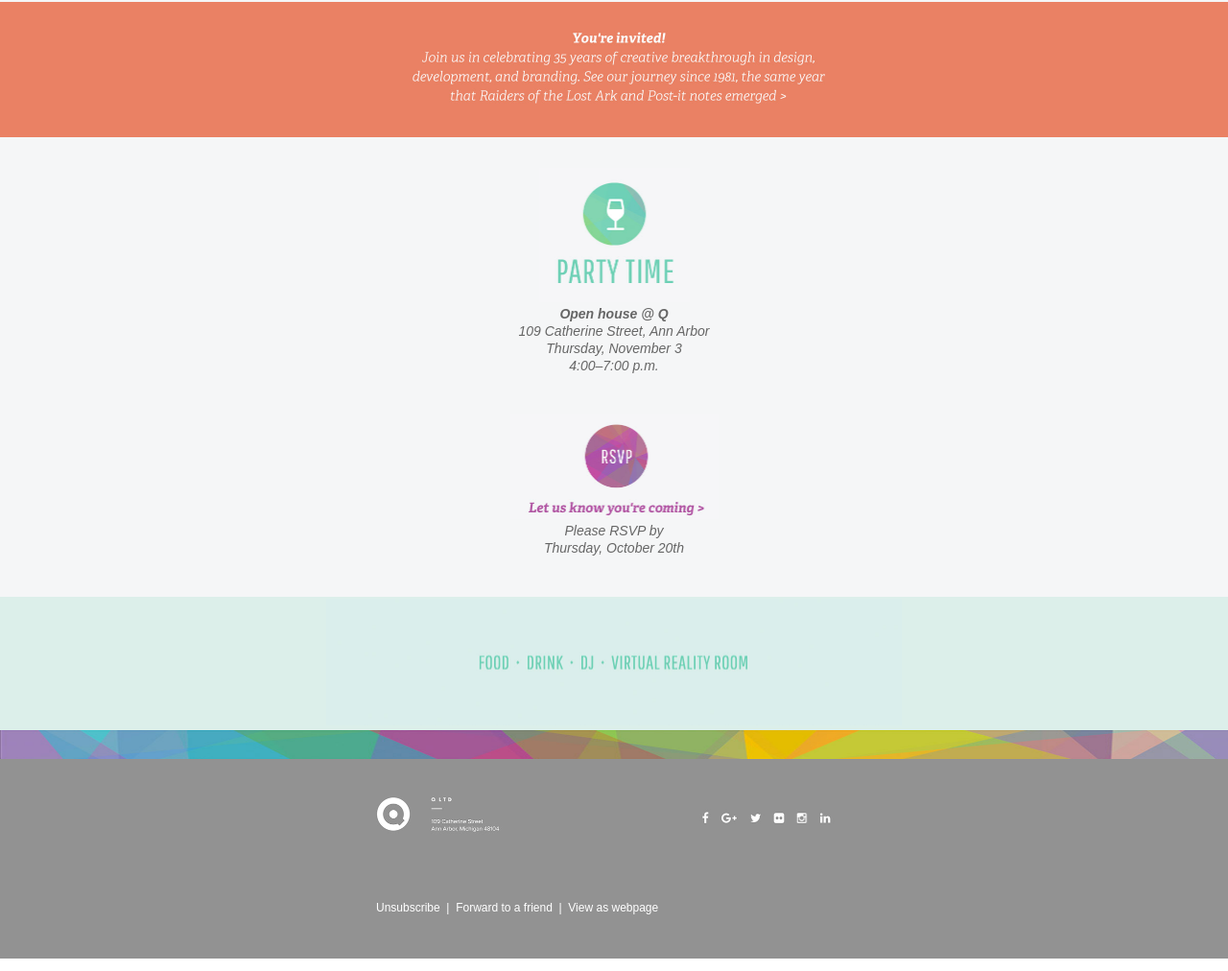
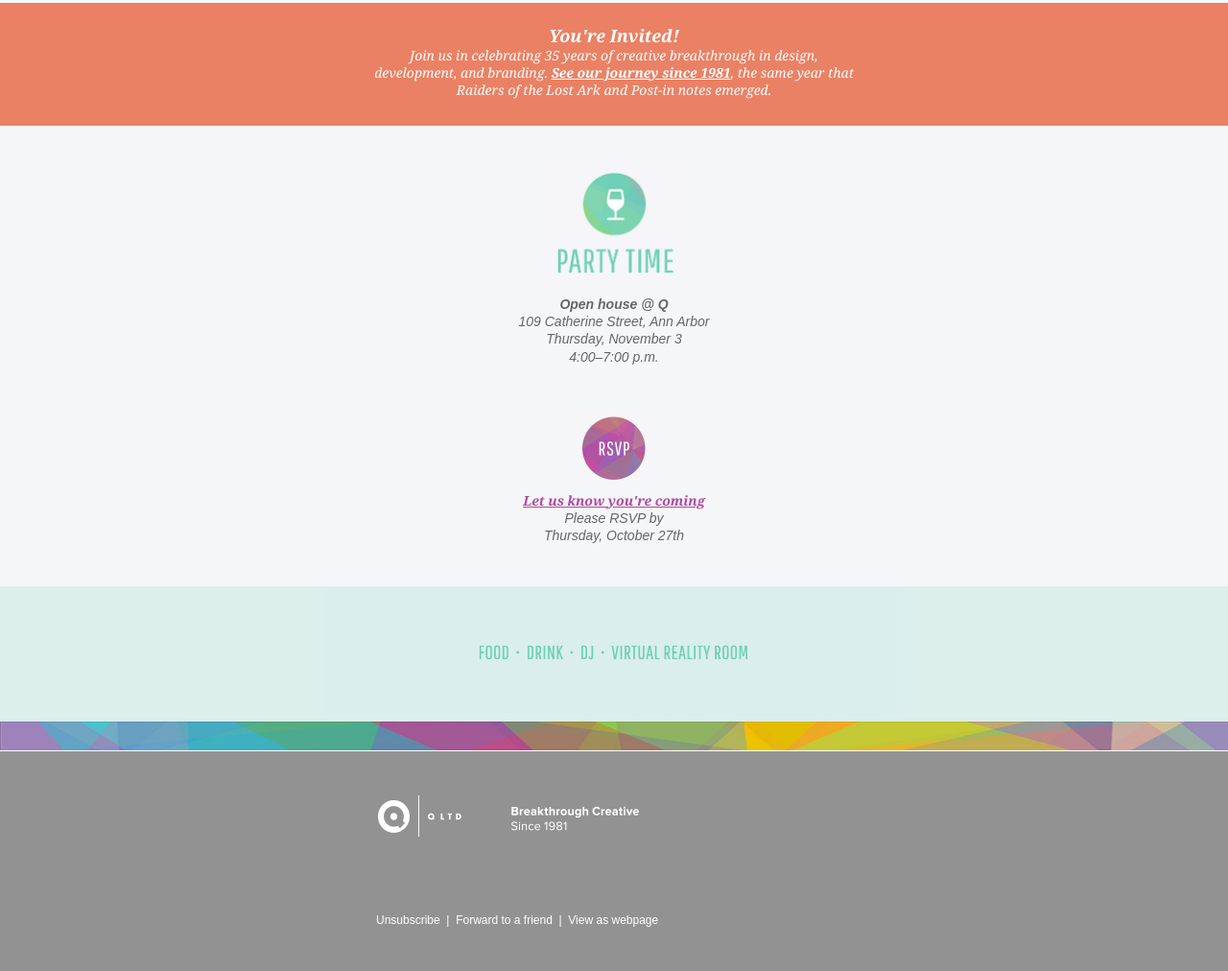
Before and after one commit to qltd/Q35-Email, a plain HTML site: page index.html in a window 1280 px wide. Shown: the part 261-1273 px from the top of the page at 96% size. Drawn offline with Linux system fonts and the light colour scheme; a web font is replaced by a local one.

Commit message:
Tweaked styles, updated images

```diff
--- a/index.html
+++ b/index.html
@@ -10,7 +10,6 @@
         GLOBAL
         ------------------------------------- */
         * {
-        font-family: Avenir, Arial, sans-serif;
         margin: 0;
         padding: 0;
         }
@@ -30,8 +29,7 @@
         ------------------------------------- */
         h1,
         h2,
-        h3,
-        h1 a, h1 span {
+        h3 {
         color: #00274c;
         font-family: Avenir, Arial, sans-serif;
         font-weight: 800;
@@ -42,7 +40,7 @@
         }
         h2 {
         font-size: 18px;
-        margin: 0 0 10px;
+        margin: 20px 0 0;
         }
         h3 {
         font-size: 18px;
@@ -51,8 +49,9 @@
         }
         a {
         text-decoration: underline;
-        color: #407cca;
+        color: #ad4aa2;
         font-weight: 800;
+        font-family: Georgia, serif;
         }
         p,
         ul,
@@ -74,6 +73,12 @@
         margin-bottom: 10px;
         }
 
+        .img {
+            max-width: 600px;
+            width: 100%;
+            height: auto;
+        }
+
         /* -------------------------------------
         HEADER
         ------------------------------------- */
@@ -81,6 +86,11 @@
         clear: both !important;
         width: 100%;
         text-align: center;
+        }
+        table.header-wrap p, table.header-wrap a, table.header-wrap h2, table.header-wrap h2 * {
+        color: #ffffff;
+        font-family: Georgia, serif;
+        font-style: italic;
         }
         /* -------------------------------------
         CONTENT
@@ -91,7 +101,8 @@
         }
 
         table.body-wrap a {
-        color: #666;
+        color: #ad4aa2;
+        margin-bottom: 5px;
         }
 
         table.body-wrap em strong {
@@ -153,14 +164,19 @@
         <table class="header-wrap" bgcolor="#f5f6f7">
             <tr>
                 <td>
-                    <img src="logo.jpg" alt="Qltd" class="img" width="600" />
+                    <img src="logo.jpg" alt="Qltd" class="img" />
                 </td>
             </tr>
         </table>
         <table class="header-wrap" bgcolor="#ea8164">
             <tr>
                 <td>
-                    <img src="youre-invited.jpg" width="600" class="img" />
+                    <div class="content">
+                        <h2><singleline label="Invite Header">You're Invited!</singleline></h2>
+                        <p><multiline label="Invite Info">
+                            Join us in celebrating 35 years of creative breakthrough in design, development, and branding. <a href="http://q35.qltd.com">See our journey since 1981</a>, the same year that Raiders of the Lost Ark and Post-in notes emerged.</multiline>
+                        </p><br />
+                    </div>
                 </td>
             </tr>
         </table>
@@ -173,7 +189,7 @@
                         <table>
                             <tr>
                                 <td>
-                                    <img src="glass-icon.jpg" class="img" width="157" />
+                                    <img src="glass-icon.jpg" width="157" />
 
                                     <p>
                                         <multiline label="Location"><strong>Open house @ Q</strong><br />
@@ -190,11 +206,12 @@
                         <table>
                             <tr>
                                 <td>
-                                    <img src="rsvp-icon.jpg" class="img" width="217" />
-
+                                    <img src="rsvp-icon-only.jpg"  width="84" /><br />
                                     <p>
-                                        <multiline label="Location">Please RSVP by</strong><br />
-                                        Thursday, October 20th
+                                        <multiline label="RSVP">
+                                        <a href="mailto:info@qltd.com?subject=You're Invited! 35th Anniversary Open House">Let us know you're coming</a><br />
+                                        Please RSVP by<br />
+                                        Thursday, October 27th
                                         </multiline>
                                     </p>
                                 </td>
@@ -208,7 +225,7 @@
         <table class="header-wrap" bgcolor="#dcefea">
             <tr>
                 <td>
-                    <img src="food-drink.jpg" alt="Food - Drink DJ - Virtual Reality Room" class="img" width="600" />
+                    <img src="food-drink.jpg" alt="Food - Drink DJ - Virtual Reality Room" class="img" />
                 </td>
             </tr>
         </table>
@@ -222,22 +239,12 @@
                         <table>
                             <tr>
                                 <td>
-                                        <img src="footer-logo.jpg" width="133" />
-                                </td>
-
-                                <td>
-                                    <a href="#"><img src="facebook.jpg" height="18" /></a>
-                                    <a href="#"><img src="google-plus.jpg" height="18" /></a>
-                                    <a href="#"><img src="twitter.jpg" height="18" /></a>
-                                    <a href="#"><img src="flickr.jpg" height="18" /></a>
-                                    <a href="#"><img src="instagram.jpg" height="18" /></a>
-                                    <a href="#"><img src="linkedin.jpg" height="18" /></a>
+                                    <img src="footer-logo-large.jpg" width="301" />
                                 </td>
                             </tr>
-
                             <tr>
                                 <td>
-                                <br /><br /><br /><br />
+                                    <br /><br /><br /><br />
                                     <p>
                                         <unsubscribe>Unsubscribe</unsubscribe> &nbsp;|&nbsp;
                                         <forwardtoafriend>Forward to a friend</forwardtoafriend> &nbsp;|&nbsp;
```
Also changed, not shown: footer-logo-large.jpg (added), rsvp-icon-only.jpg (added).
